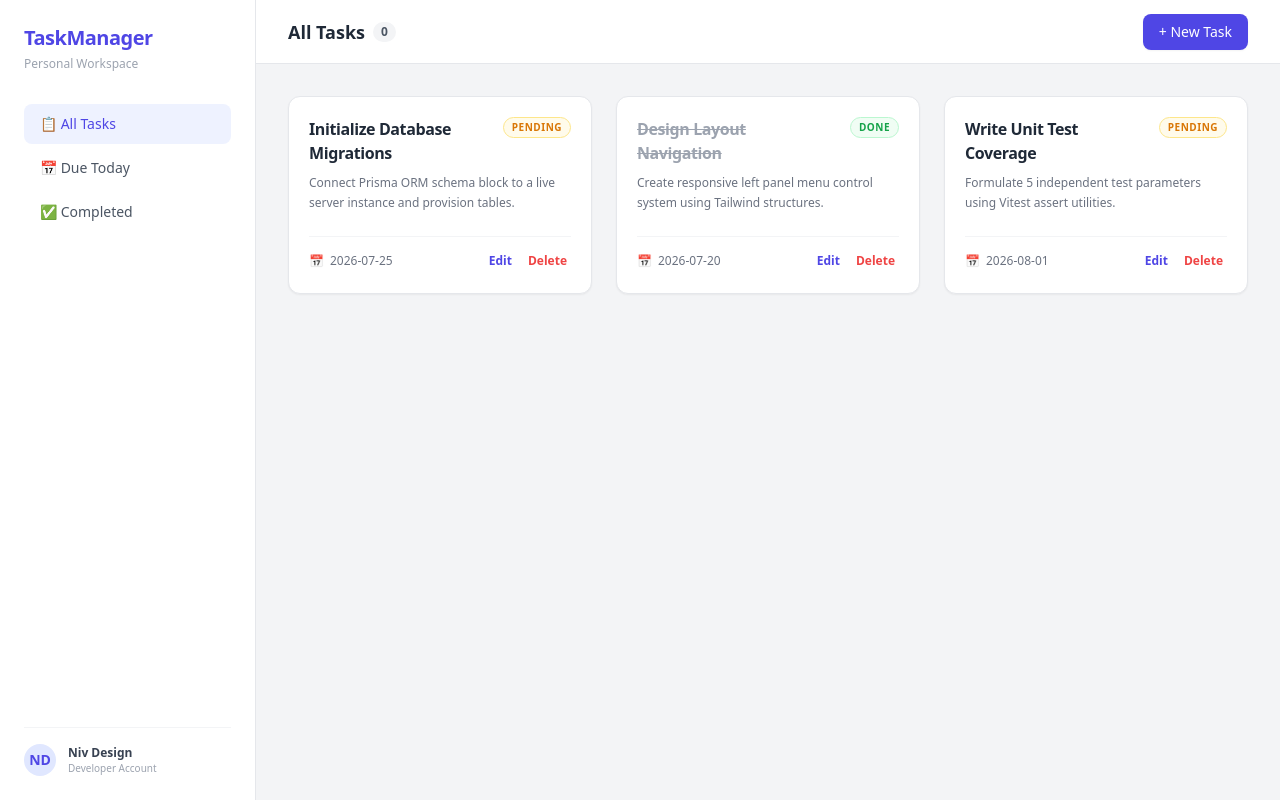
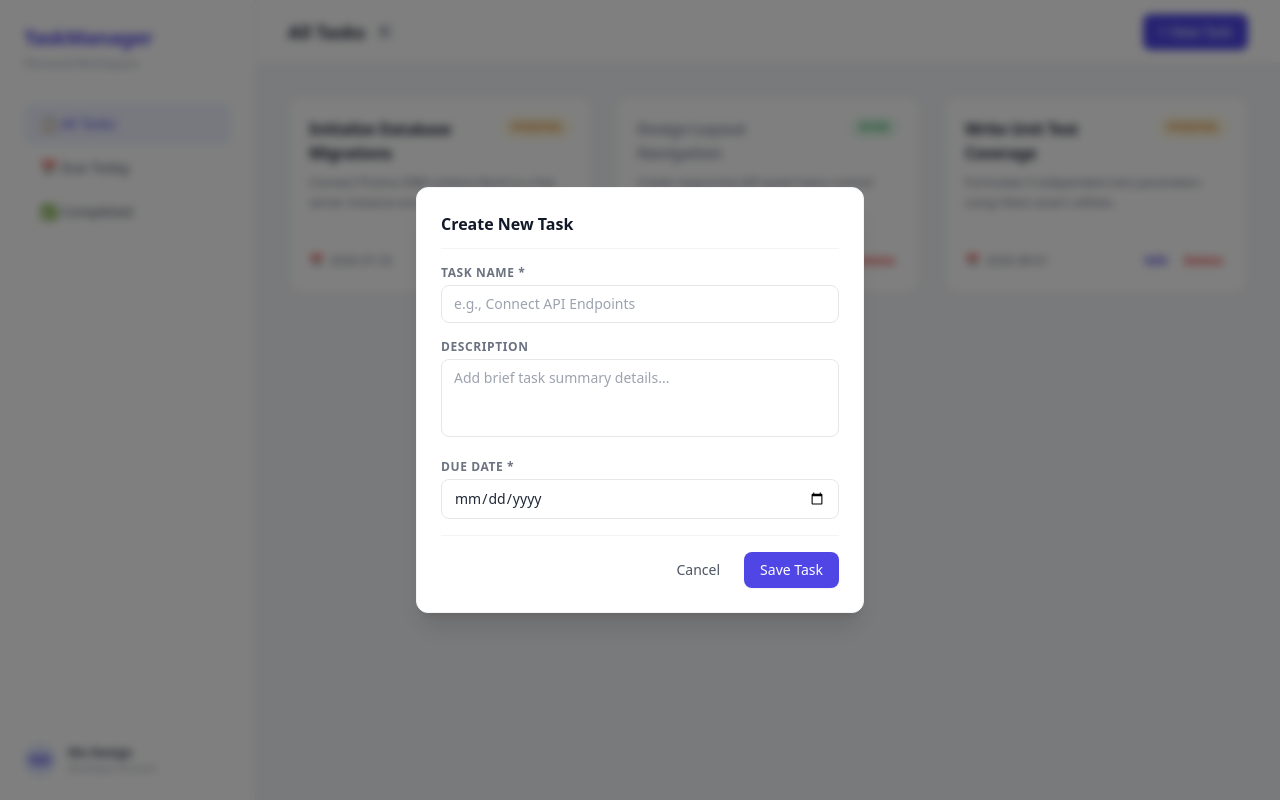
Before and after one commit to NivDesignDev/PersonalTaskManager_Project3, a React (Vite) app: page / in a window 1280 px wide. Both pictures are taken after a click on the button "+ New Task". Built offline with nearby package versions, Linux system fonts and the light colour scheme.

Commit message:
feat: complete phase 2.3 task creation modal overlay and state integration

```diff
--- a/src/App.jsx
+++ b/src/App.jsx
@@ -29,6 +29,44 @@ function App() {
   // This state will track which navigation/filter tab is currently active
   const [activeTab, setActiveTab] = useState("all");
 
+  // Controls whether the popup modal window is open (true) or closed (false)
+const [isModalOpen, setIsModalOpen] = useState(false);
+
+// Tracks individual form inputs as the user types
+const [taskName, setTaskName] = useState("");
+const [taskDescription, setTaskDescription] = useState("");
+const [taskDueDate, setTaskDueDate] = useState("");
+
+// Function to capture input state values and add a new task card
+const handleCreateTask = (e) => {
+  // Prevent the web browser from refreshing the entire page on form submit
+  e.preventDefault();
+
+  // Validation check: ensure name and date fields are not empty strings
+  if (!taskName || !taskDueDate) return;
+
+  // 1. Build a new task object that structurally matches our database columns
+  const newTask = {
+    id: Date.now(), // Generates a unique temporary ID number based on the current millisecond timestamp
+    name: taskName,
+    description: taskDescription,
+    dueDate: taskDueDate,
+    isCompleted: false,
+  };
+
+  // 2. Add the new object into our existing tasks array state
+  // This uses the spread operator (...) to keep all previous tasks and append the new one at the end
+  setTasks([...tasks, newTask]);
+
+  // 3. Clear the form inputs so the next time the modal opens, the fields are blank
+  setTaskName("");
+  setTaskDescription("");
+  setTaskDueDate("");
+
+  // 4. Close the pop-up modal overlay window
+  setIsModalOpen(false);
+};
+
   // 3. The filter logic calculation
   const filteredTasks = tasks.filter((task) => {
     if (activeTab === "completed") {
@@ -41,6 +79,10 @@ function App() {
     }
     return true;
   });
+
+
+
+
 
   return (
     <div className="flex h-screen bg-gray-100 text-gray-800 font-sans">
@@ -114,8 +156,10 @@ function App() {
             </span>
           </div>
 
-          {/* Action Trigger for Task Creation */}
-          <button className="bg-indigo-600 hover:bg-indigo-700 text-white px-4 py-2 rounded-lg text-sm font-medium transition-colors shadow-sm">
+          {/* Action Trigger for Task Creation (UPDATED WITH ONCLICK) */}
+          <button
+          onClick={() => setIsModalOpen(true)}
+          className="bg-indigo-600 hover:bg-indigo-700 text-white px-4 py-2 rounded-lg text-sm font-medium transition-colors shadow-sm">
             + New Task
           </button>
         </header>
@@ -134,8 +178,9 @@ function App() {
                     <h3 className={`font-semibold text-base tracking-tight ${task.isCompleted ? 'line-through text-gray-400' : 'text-gray-800'}`}>
                       {task.name}
                     </h3>
-                    <span className={`text-[10px] uppercase font-bold tracking-wider px-2 py-0.5 rounded-full shrink-0 ${task.isCompleted ? 'bg-green-50 text-green-600 border border-green-200' : 'bg-amber-50 text-amber-600 border border-amber-200'
-                      }`}>
+                    <span className={`text-[10px] uppercase font-bold tracking-wider px-2 py-0.5 rounded-full shrink-0 ${
+                      task.isCompleted ? 'bg-green-50 text-green-600 border border-green-200' : 'bg-amber-50 text-amber-600 border border-amber-200'
+                    }`}>
                       {task.isCompleted ? 'Done' : 'Pending'}
                     </span>
                   </div>
@@ -167,8 +212,87 @@ function App() {
           </div>
         </div>
 
+        {/* POPUP MODAL OVERLAY */}
+        {isModalOpen && (
+          <div className="fixed inset-0 z-50 flex items-center justify-center bg-black/50 backdrop-blur-sm">
+            <div className="bg-white rounded-xl shadow-xl w-full max-w-md p-6 mx-4 border border-gray-100">
+
+              {/* Modal Header */}
+              <div className="flex items-center justify-between border-b border-gray-100 pb-3 mb-4">
+                <h3 className="text-base font-bold text-gray-900">Create New Task</h3>
+                <button
+                  onClick={() => setIsModalOpen(false)}
+                  className="text-gray-400 hover:text-gray-600 font-semibold p-1"
+                >
+
+                </button>
+              </div>
+
+              {/* Modal Form */}
+              <form onSubmit={handleCreateTask} className="space-y-4">
+                <div>
+                  <label className="block text-xs font-semibold text-gray-500 uppercase tracking-wider mb-1">
+                    Task Name *
+                  </label>
+                  <input
+                    type="text"
+                    required
+                    value={taskName}
+                    onChange={(e) => setTaskName(e.target.value)}
+                    placeholder="e.g., Connect API Endpoints"
+                    className="w-full px-3 py-2 border border-gray-200 rounded-lg text-sm focus:outline-none focus:border-indigo-500"
+                  />
+                </div>
+
+                <div>
+                  <label className="block text-xs font-semibold text-gray-500 uppercase tracking-wider mb-1">
+                    Description
+                  </label>
+                  <textarea
+                    value={taskDescription}
+                    onChange={(e) => setTaskDescription(e.target.value)}
+                    placeholder="Add brief task summary details..."
+                    rows="3"
+                    className="w-full px-3 py-2 border border-gray-200 rounded-lg text-sm focus:outline-none focus:border-indigo-500 resize-none"
+                  />
+                </div>
+
+                <div>
+                  <label className="block text-xs font-semibold text-gray-500 uppercase tracking-wider mb-1">
+                    Due Date *
+                  </label>
+                  <input
+                    type="date"
+                    required
+                    value={taskDueDate}
+                    onChange={(e) => setTaskDueDate(e.target.value)}
+                    className="w-full px-3 py-2 border border-gray-200 rounded-lg text-sm focus:outline-none focus:border-indigo-500"
+                  />
+                </div>
+
+                {/* Modal Action Buttons */}
+                <div className="flex items-center justify-end gap-2 border-t border-gray-100 pt-4 mt-6">
+                  <button
+                    type="button"
+                    onClick={() => setIsModalOpen(false)}
+                    className="px-4 py-2 text-sm font-medium text-gray-600 hover:bg-gray-50 rounded-lg transition-colors"
+                  >
+                    Cancel
+                  </button>
+                  <button
+                    type="submit"
+                    className="px-4 py-2 text-sm font-medium text-white bg-indigo-600 hover:bg-indigo-700 rounded-lg transition-colors shadow-sm"
+                  >
+                    Save Task
+                  </button>
+                </div>
+              </form>
+
+            </div>
+          </div>
+        )}
+
       </main>
-
     </div>
   );
 }
```
Also changed, not shown: 1 other file (tests, documents, lock files or other folders).
